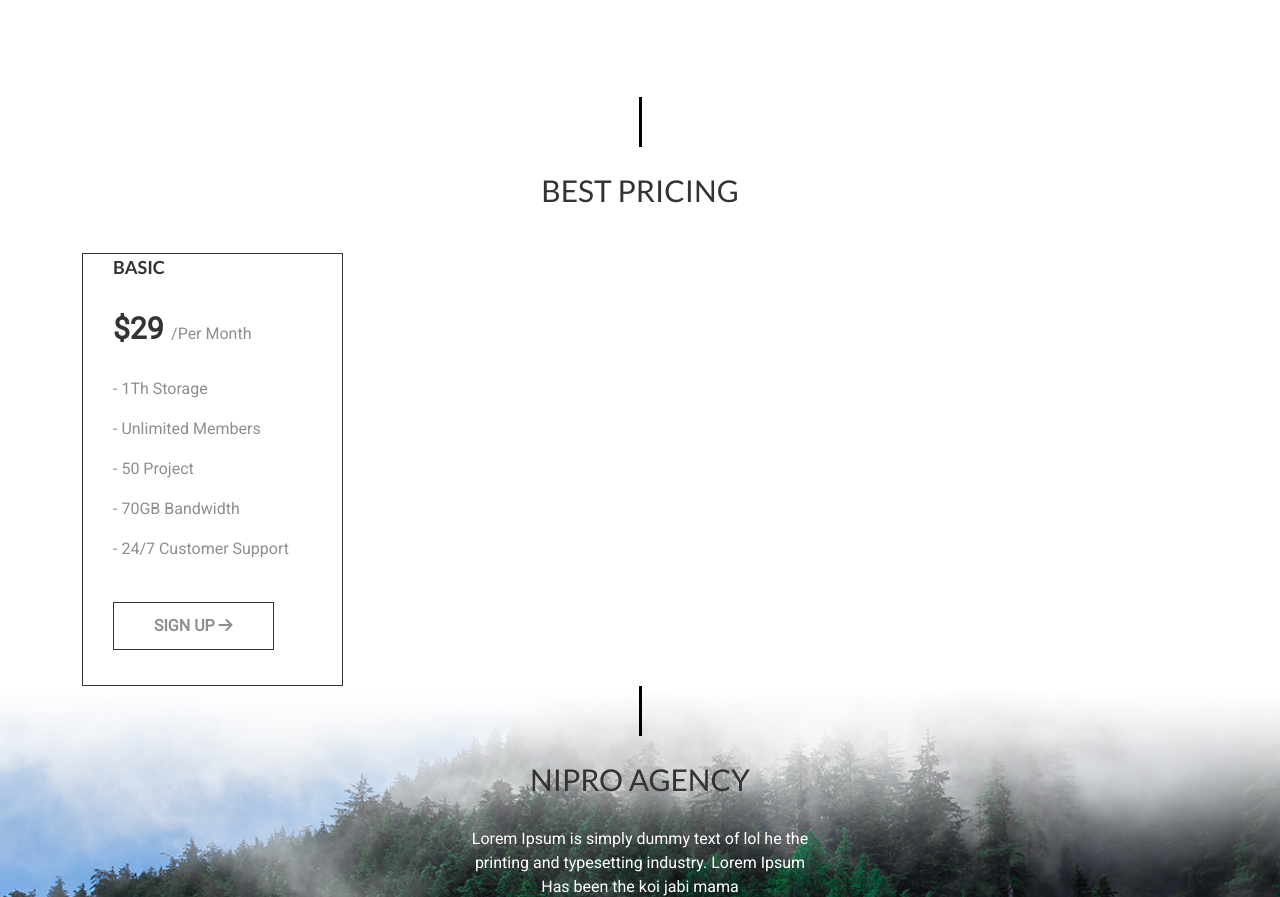
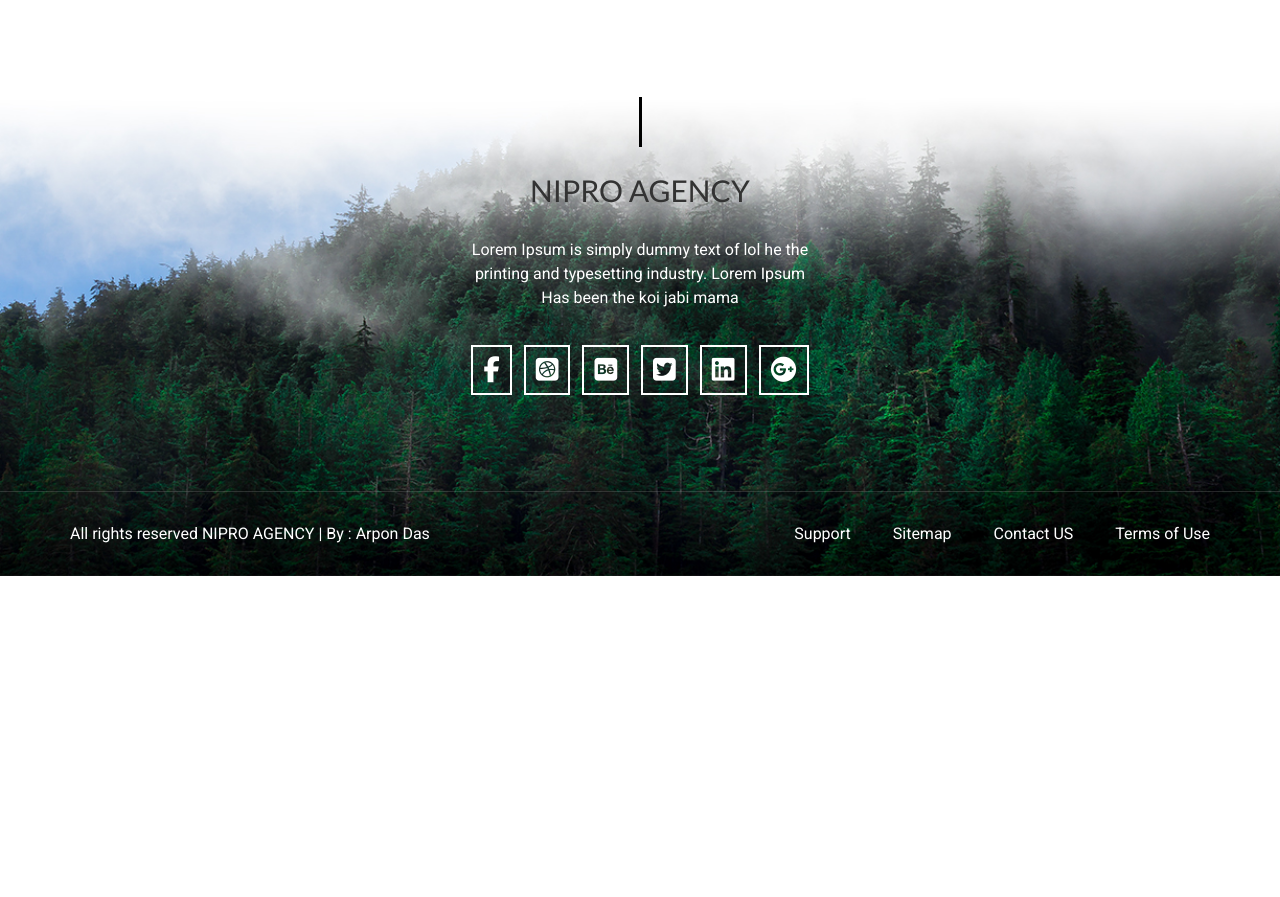
Before and after one commit to ToufiqAlahe/ssb-619-22-Nipro-Agency, a plain HTML site: page index.html in a window 1280 px wide. Shown: the part 4201-5098 px from the top of the page. After the commit the page ends 4777 px from the top, so only its background shows below. Drawn offline with Linux system fonts and the light colour scheme; files whose address does not match are found by name.

Commit message:
Update index.html

```diff
--- a/index.html
+++ b/index.html
@@ -485,39 +485,6 @@
 </section>
 <!-- who end -->
 
-<!-- price start -->
-<section class="price">
-  <div class="container">
-    <!-- 1st row -->
-    <div class="row justify-content-center">
-      <div class="col-lg-4">
-        <div class="who_1 c_title text-center">
-          <div class="arrow mx-auto"></div>
-          <h1>Best Pricing</h1>
-        </div>
-      </div>
-    </div>
-    <!-- 2nd row start -->
-    <div class="row">
-      <div class="col-lg-3">
-        <div class="p_item">
-          <span class="p_s">Basic</span>
-          <h2 class="mb-0">$29 <span>/Per Month</span></h2>
-          <p>- 1Th Storage</p>
-          <p>- Unlimited Members</p>
-          <p>- 50 Project</p>
-          <p>- 70GB Bandwidth</p>
-          <p>- 24/7 Customer Support</p>
-          <a class="btn a_btn price_btn" href="#">Sign Up
-            <i class="fa-solid fa-arrow-right"></i>
-          </a>
-        </div>
-      </div>
-    </div>
-  </div>
-</section>
-<!-- price end -->
-
 <!-- footer start -->
 <footer class="footer">
   <!-- footer_top start -->
```
